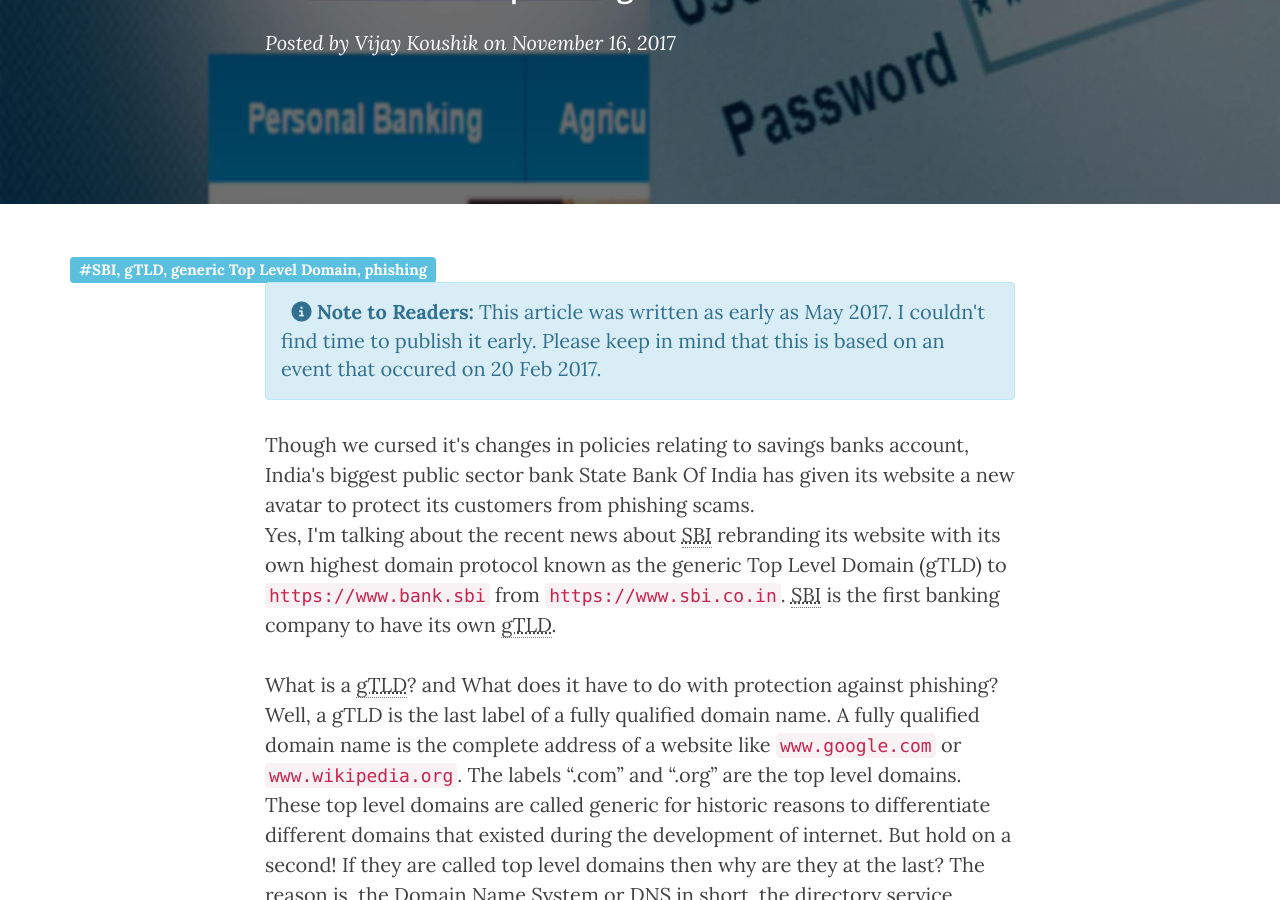
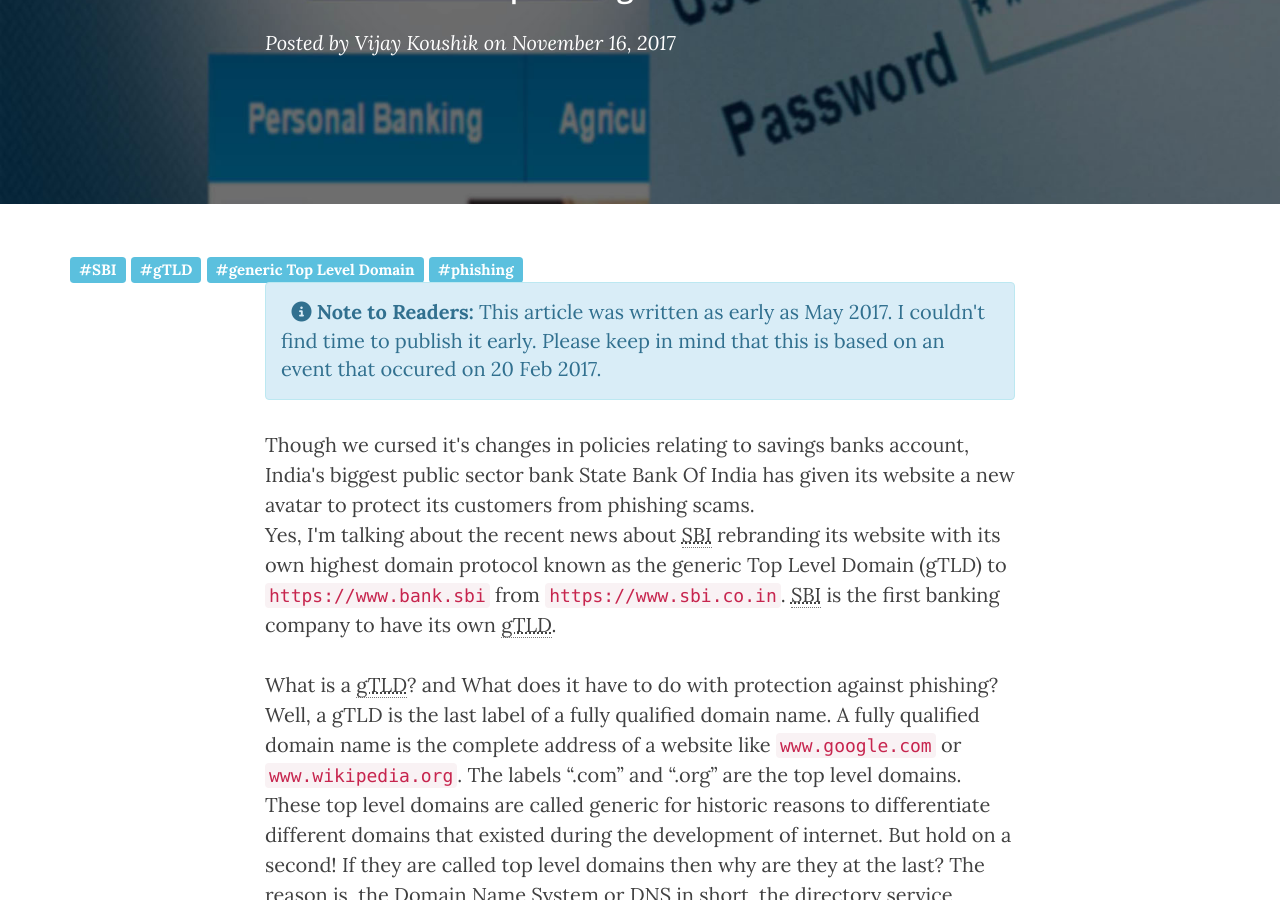
Before and after one commit to svijaykoushik/blog, a Jekyll site: the page built from _posts/2017-11-16-sbi-rebranded.markdown, in a window 1280 px wide and 900 px high, scrolled down 305 px. Built offline with Jekyll 4.4.1, drawn with Linux system fonts in a browser that asks for light colours; nearby versions of some CDN libraries; comment, search, counter and statistics services are not loaded.

Commit message:
fixed single string tag issue

```diff
--- a/_layouts/post.html
+++ b/_layouts/post.html
@@ -22,11 +22,13 @@
 <!-- Post Content -->
 <article>
     <div class="container">
-        {% if page.tags %}
-         {% for tag in page.tags %}
-          <span class="label label-info">#{{ tag }}</span>
-          {% endfor %}
-        {% endif %}
+        <div>
+            {% if page.tags %}
+                {% for tag in page.tags %}
+                <span class="label label-info">#{{ tag }}</span>
+                {% endfor %}
+            {% endif %}
+        </div>
         <div class="row">
             <div class="col-lg-8 col-lg-offset-2 col-md-10 col-md-offset-1">
 
--- a/_posts/2017-11-16-sbi-rebranded.markdown
+++ b/_posts/2017-11-16-sbi-rebranded.markdown
@@ -10,7 +10,7 @@
 og_type: 		"article"
 comments:       true
 pageId:         "2017-11-16-sbi-rebranded"
-tags:			["SBI, gTLD, generic Top Level Domain, phishing"]
+tags:			["SBI", "gTLD", "generic Top Level Domain", "phishing"]
 ---
 <div class="alert alert-info">
   <strong><i class="fa fa-info-circle"></i> Note to Readers:</strong> This article was written as early as May 2017. I couldn't find time to publish it early. Please keep in mind that this is based on an event that occured on 20 Feb 2017.
```
